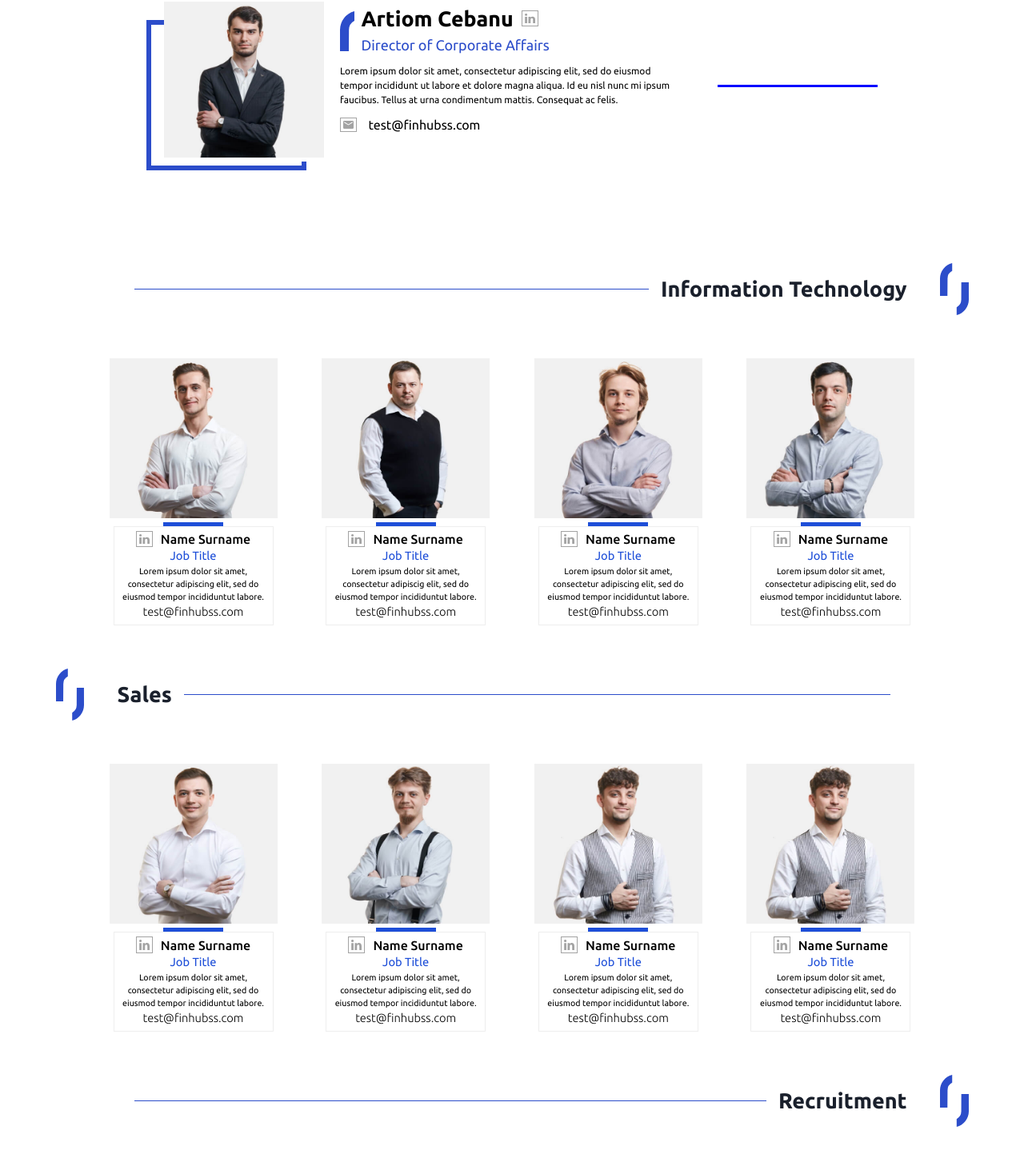
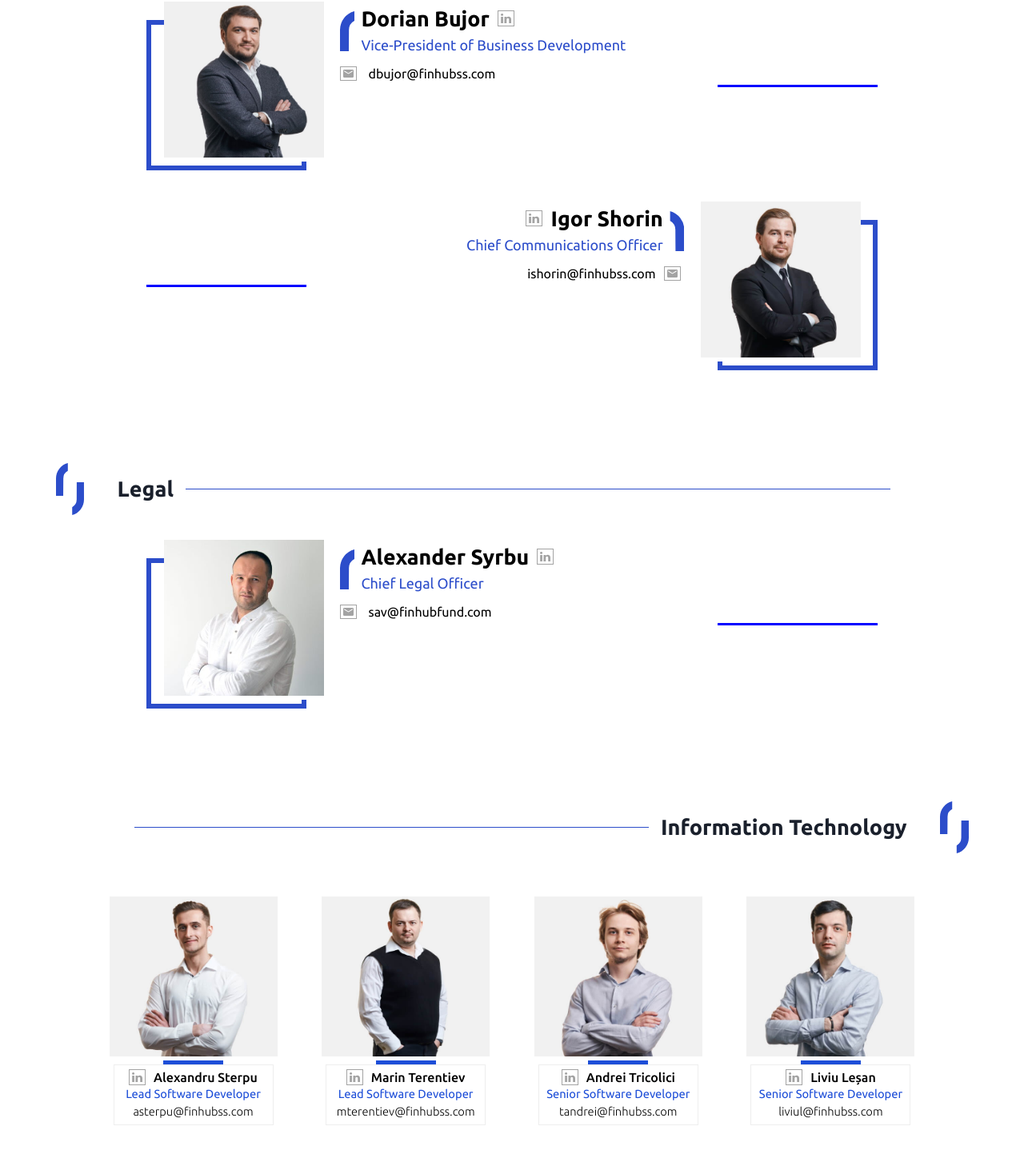
Before and after one commit to blry/fh, a Next.js app: page /team in a window 1280 px wide. Shown: the part 966-2404 px from the top of the page at 80% size. Built offline with nearby package versions, Linux system fonts and the light colour scheme.

Commit message:
Add info to team page

```diff
--- a/src/pages/team.jsx
+++ b/src/pages/team.jsx
@@ -20,29 +20,38 @@ const Team = () => {
       />
       <Section image="/assets/images/symbol.svg" title="Management">
         <TeamManagementItem
-          image="/assets/images/team/Finhub2643.jpg"
-          title="Name Surname"
-          description="Lorem ipsum dolor sit amet, consectetur adipiscing elit, sed do eiusmod tempor incididunt ut labore et dolore
-          magna aliqua. Id eu  nisl  nunc   mi ipsum faucibus. Tellus at urna condimentum mattis. Consequat  ac   felis."
-          jobTitle="Job Title"
-          email="test@finhubss.com"
+          image="/assets/images/team/Finhub2012.jpg"
+          title="Vitali Chebanu"
+          jobTitle="CEO"
+          email="cob@finhubss.com"
+        />
+        <TeamManagementItem
+          image="/assets/images/team/Finhub2810.jpg"
+          title="Artiom Cebanu"
+          jobTitle="Managing Director"
+          email="acebanu@finhubss.com"
+          reverse
         />
         <TeamManagementItem
           image="/assets/images/team/Finhub2762.jpg"
           title="Dorian Bujor"
-          description="Lorem ipsum dolor sit amet, consectetur adipiscing elit, sed do eiusmod tempor incididunt ut labore et dolore
-          magna aliqua. Id eu  nisl  nunc   mi ipsum faucibus. Tellus at urna condimentum mattis. Consequat  ac   felis."
-          jobTitle="Job Title"
-          email="test@finhubss.com"
+          jobTitle="Vice-President of Business Development"
+          email="dbujor@finhubss.com"
+        />
+        <TeamManagementItem
+          image="/assets/images/team/Finhub2643.jpg"
+          title="Igor Shorin"
+          jobTitle="Chief Communications Officer"
+          email="ishorin@finhubss.com"
           reverse="true"
         />
+      </Section>
+      <Section image="/assets/images/symbol.svg" title="Legal">
         <TeamManagementItem
-          image="/assets/images/team/Finhub2810.jpg"
-          title="Artiom Cebanu"
-          description="Lorem ipsum dolor sit amet, consectetur adipiscing elit, sed do eiusmod tempor incididunt ut labore et dolore
-          magna aliqua. Id eu  nisl  nunc   mi ipsum faucibus. Tellus at urna condimentum mattis. Consequat  ac   felis."
-          jobTitle="Director of Corporate Affairs"
-          email="test@finhubss.com"
+          image="/assets/images/team/Finhub2011.jpg"
+          title="Alexander Syrbu"
+          jobTitle="Chief Legal Officer"
+          email="sav@finhubfund.com"
         />
       </Section>
       <Section
@@ -53,31 +62,27 @@ const Team = () => {
         <div className="flex justify-between flex-wrap section-teamIT-container">
           <TeamIT
             image="/assets/images/team/Finhub2661.jpg"
-            title="Name Surname"
-            jobTitle="Job Title"
-            description="Lorem ipsum dolor sit amet, consectetur adipiscing elit, sed do eiusmod tempor incididuntut labore."
-            email="test@finhubss.com"
+            title="Alexandru Sterpu"
+            jobTitle="Lead Software Developer"
+            email="asterpu@finhubss.com"
           />
           <TeamIT
             image="/assets/images/team/Finhub2700.jpg"
-            title="Name Surname"
-            jobTitle="Job Title"
-            description="Lorem ipsum dolor sit amet, consectetur adipiscig elit, sed do eiusmod tempor incididuntut labore."
-            email="test@finhubss.com"
+            title="Marin Terentiev"
+            jobTitle="Lead Software Developer"
+            email="mterentiev@finhubss.com"
           />
           <TeamIT
             image="/assets/images/team/Finhub2735.jpg"
-            title="Name Surname"
-            jobTitle="Job Title"
-            description="Lorem ipsum dolor sit amet, consectetur adipiscing elit, sed do eiusmod tempor incididuntut labore."
-            email="test@finhubss.com"
+            title="Andrei Tricolici"
+            jobTitle="Senior Software Developer"
+            email="tandrei@finhubss.com"
           />
           <TeamIT
             image="/assets/images/team/Finhub2724.jpg"
-            title="Name Surname"
-            jobTitle="Job Title"
-            description="Lorem ipsum dolor sit amet, consectetur adipiscing elit, sed do eiusmod tempor incididuntut labore."
-            email="test@finhubss.com"
+            title="Liviu Leșan"
+            jobTitle="Senior Software Developer"
+            email="liviul@finhubss.com"
           />
         </div>
       </Section>
@@ -85,58 +90,29 @@ const Team = () => {
         <div className="flex justify-between flex-wrap section-teamIT-container">
           <TeamIT
             image="/assets/images/team/Finhub2595.jpg"
-            title="Name Surname"
-            jobTitle="Job Title"
-            description="Lorem ipsum dolor sit amet, consectetur adipiscing elit, sed do eiusmod tempor incididuntut labore."
-            email="test@finhubss.com"
+            title="Victor Uncuta"
+            jobTitle="Account Executive"
+            email="uvictor@finhubss.com"
           />
           <TeamIT
             image="/assets/images/team/Finhub2917.jpg"
-            title="Name Surname"
-            jobTitle="Job Title"
-            description="Lorem ipsum dolor sit amet, consectetur adipiscing elit, sed do eiusmod tempor incididuntut labore."
-            email="test@finhubss.com"
+            title="Tudor Craitamindra"
+            jobTitle="Business Development Representative"
+            email="ctudor@finhubss.com"
           />
           <TeamIT
             image="/assets/images/team/Finhub2579.jpg"
-            title="Name Surname"
-            jobTitle="Job Title"
-            description="Lorem ipsum dolor sit amet, consectetur adipiscing elit, sed do eiusmod tempor incididuntut labore."
-            email="test@finhubss.com"
+            title="Ioan Ćorić"
+            jobTitle="Business Development Representative"
+            email="iciorici@finhubss.com"
           />
           <TeamIT
-            image="/assets/images/team/Finhub2579.jpg"
-            title="Name Surname"
-            jobTitle="Job Title"
-            description="Lorem ipsum dolor sit amet, consectetur adipiscing elit, sed do eiusmod tempor incididuntut labore."
-            email="test@finhubss.com"
+            image="/assets/images/team/Finhub2938.jpg"
+            title="Lyubov Turcan"
+            jobTitle="Business Development Representative"
+            email="lturcanu@finhubss.com"
           />
         </div>
-      </Section>
-      <Section
-        image="/assets/images/symbol.svg"
-        title="Recruitment"
-        reverse="true"
-      >
-        <TeamManagementItem
-          image="/assets/images/team/Finhub2810.jpg"
-          title="Artiom Cebanu"
-          description="Lorem ipsum dolor sit amet, consectetur adipiscing elit, sed do eiusmod tempor incididunt ut labore et dolore
-          magna aliqua. Id eu  nisl  nunc   mi ipsum faucibus. Tellus at urna condimentum mattis. Consequat  ac   felis."
-          jobTitle="Director of Corporate Affairs"
-          email="test@finhubss.com"
-        />
-      </Section>
-      <Section image="/assets/images/symbol.svg" title="Finance">
-        <TeamManagementItem
-          image="/assets/images/team/Finhub2938.jpg"
-          title="Artiom Cebanu"
-          description="Lorem ipsum dolor sit amet, consectetur adipiscing elit, sed do eiusmod tempor incididunt ut labore et dolore
-          magna aliqua. Id eu  nisl  nunc   mi ipsum faucibus. Tellus at urna condimentum mattis. Consequat  ac   felis."
-          jobTitle="Director of Corporate Affairs"
-          email="test@finhubss.com"
-          reverse="true"
-        />
       </Section>
     </>
   );
```
Also changed, not shown: public/assets/images/team/Finhub2011.jpg (added), public/assets/images/team/Finhub2012.jpg (added).
